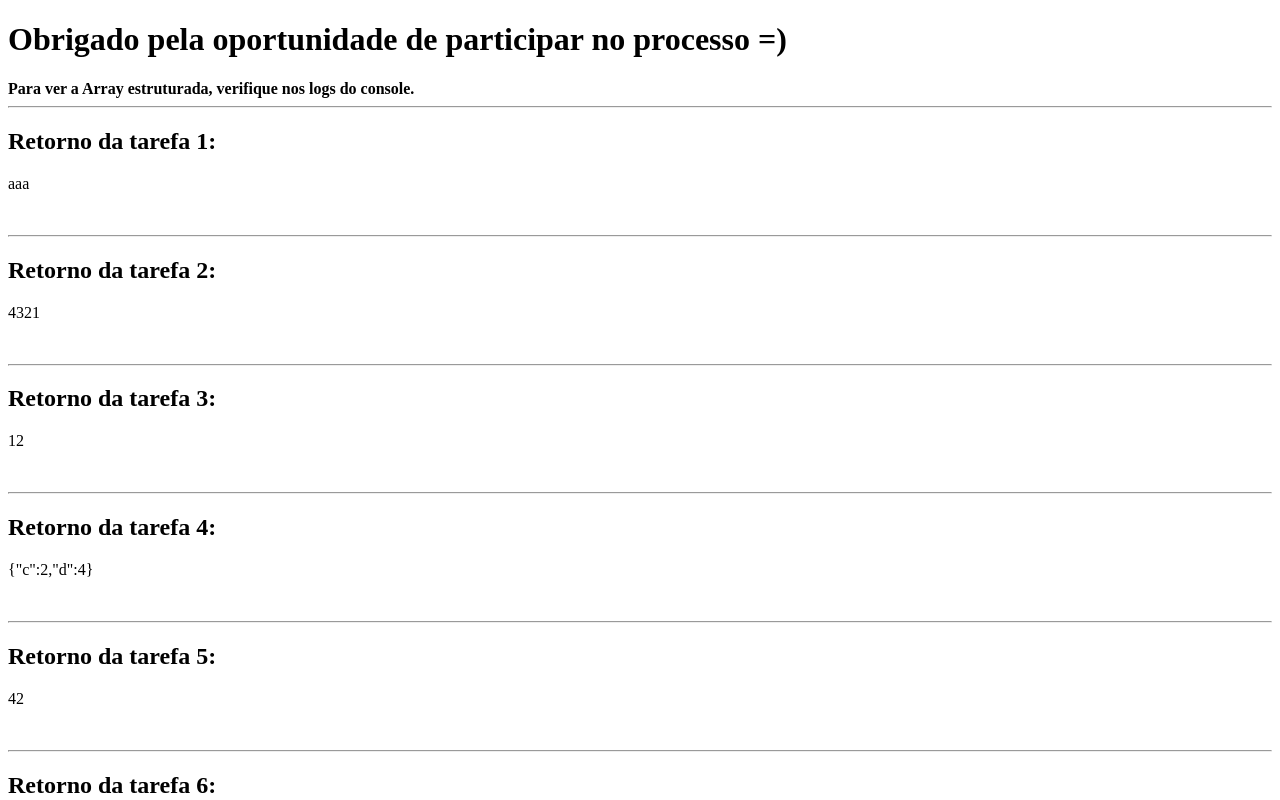
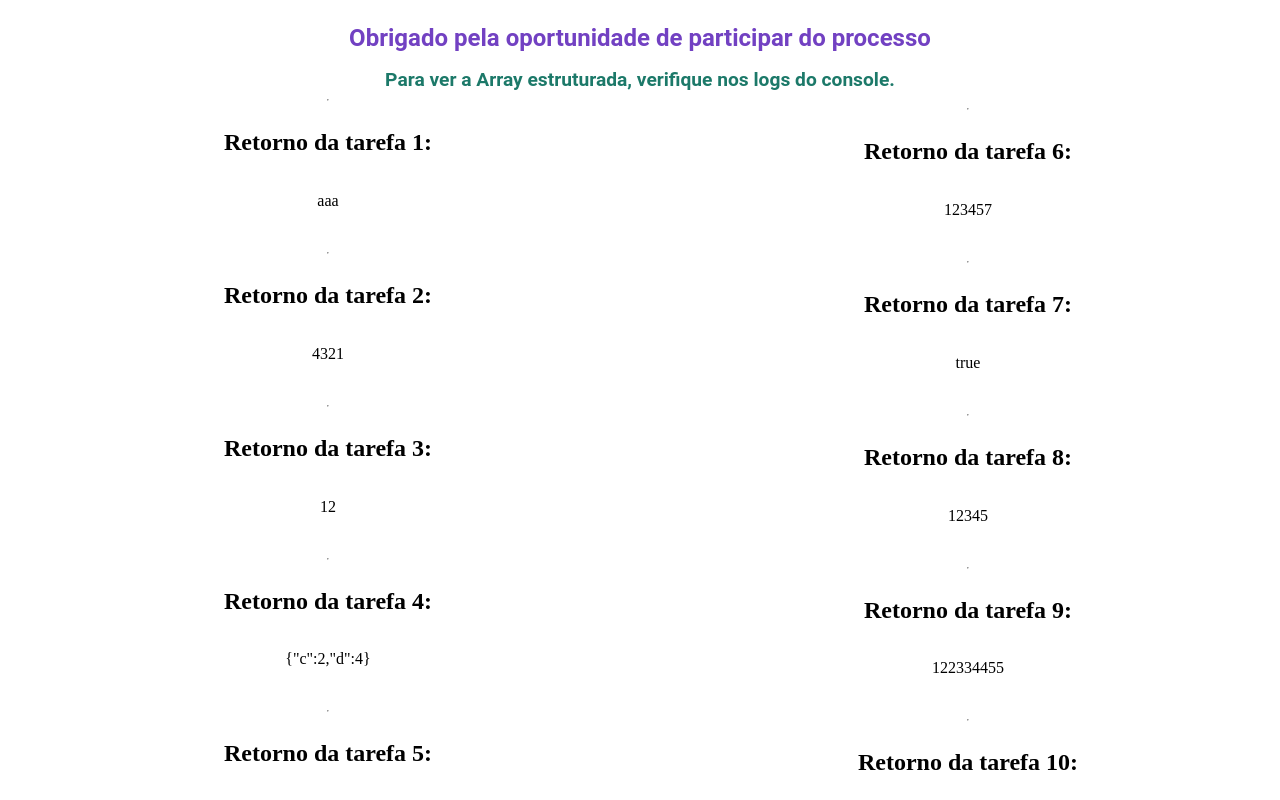
Before and after one commit to Psychobellic/luby-algo, a React (Create React App) app: page / in a window 1280 px wide. Shown: the top 800 px of the page. Built offline with nearby package versions, Linux system fonts and the light colour scheme.

Commit message:
finished

```diff
--- a/package.json
+++ b/package.json
@@ -40,5 +40,8 @@
       "last 1 firefox version",
       "last 1 safari version"
     ]
+  },
+  "devDependencies": {
+    "@types/styled-components": "^5.1.19"
   }
 }
--- a/src/App.tsx
+++ b/src/App.tsx
@@ -1,3 +1,5 @@
+import styled from "styled-components";
+
 import One from './exercicios/one';
 import Two from './exercicios/two';
 import Three from './exercicios/three';
@@ -9,13 +11,56 @@ import Eight from './exercicios/eight';
 import Nine from './exercicios/nine';
 import Ten from './exercicios/ten';
 
+const Title = styled.h1`
+	font-size: 1.5rem;
+	text-align: center;
+	color: #7241c2;
+	font-family: 'Roboto', sans-serif;
+`;
+
+const Text = styled.strong`
+	font-size: 1.2rem;
+	text-align: center;
+	color: #1c7969;
+	font-family: 'Roboto', sans-serif;
+`;
+
+const Wrapper = styled.div`
+	display: flex;
+	flex-direction: row;
+	min-width: 100vw;
+	align-items: center;
+`;
+
+const SubWrapper = styled.div`
+	display: flex;
+	flex-direction: column;
+	width: 50vw;
+	align-items: center;
+`;
+
+const Header = styled.div`
+	display: flex;
+	flex-direction: column;
+	align-items: center;
+	text-align: center;
+	justify-content: space-around;
+`;
+
+const Media = styled.div`
+	overflow: hidden;
+`;
+
 function App() {
-  return (
-		<>
-			<h1> Obrigado pela oportunidade de participar no processo =) </h1>
-			<strong>
+  return <Media>
+			<Header>
+				<Title> Obrigado pela oportunidade de participar do processo </Title>
+				<Text>
 					Para ver a Array estruturada, verifique nos logs do console.
-			</strong>
+				</Text>
+			</Header>
+			<Wrapper>
+				<SubWrapper>
 					<hr />
 					<One />
 					<br />
@@ -31,6 +76,8 @@ function App() {
 					<hr />
 					<Five />
 					<br />
+				</SubWrapper>
+				<SubWrapper>
 					<hr />
 					<Six />
 					<br />
@@ -45,8 +92,9 @@ function App() {
 					<br />
 					<hr />
 					<Ten />
-		</>
-	);
+				</SubWrapper>
+			</Wrapper>
+		</Media>
 }
 
 export default App;
```
Also changed, not shown: 2 other files (tests, documents, lock files or other folders). Lines whose indentation alone changed are shown as unchanged.
